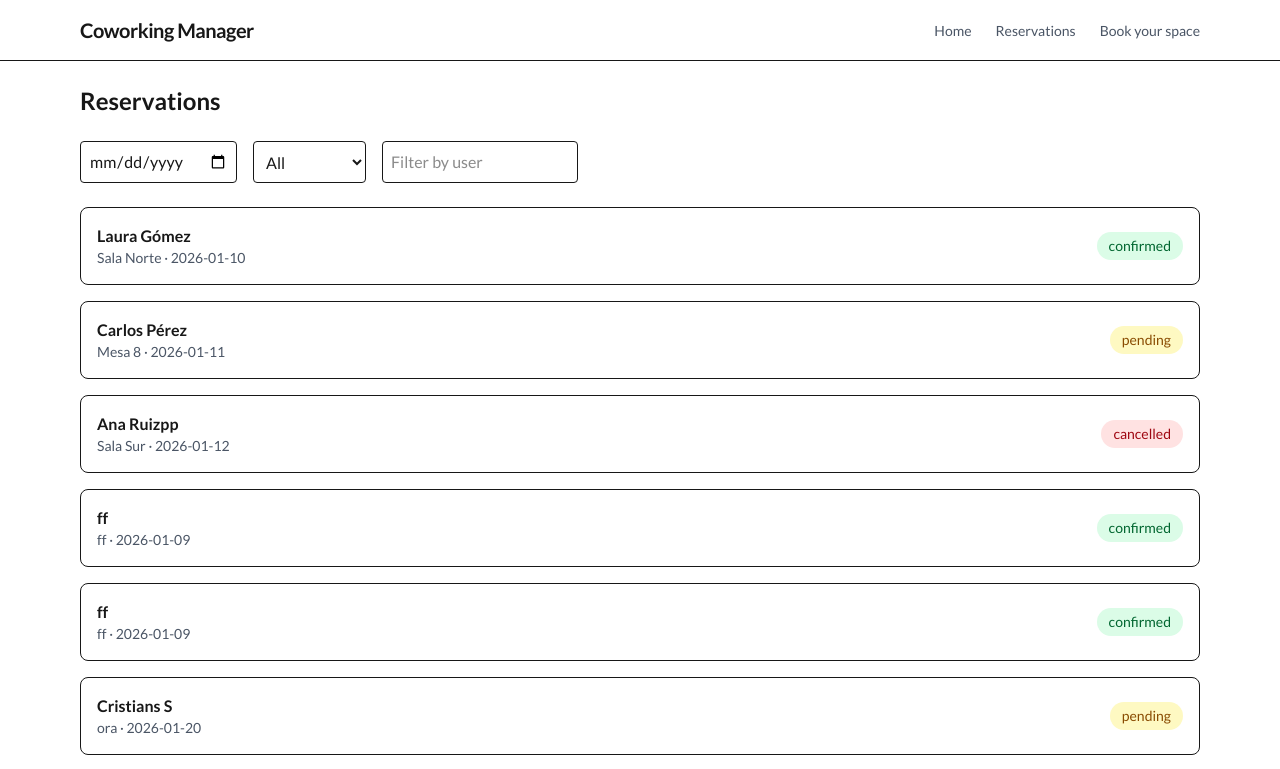
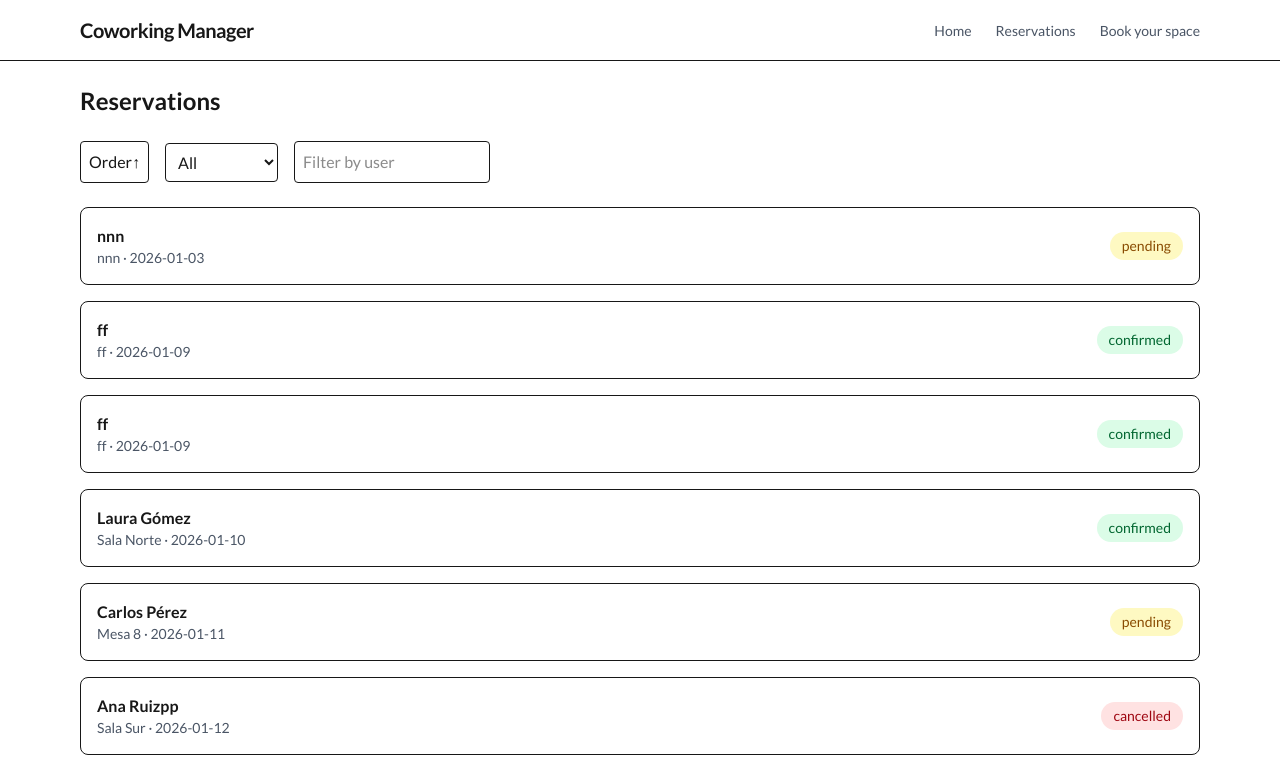
Before and after one commit to papercri/Coworking-Manager, a Next.js app: page /reservations in a window 1280 px wide. Shown: the top 769 px of the page. Built offline with nearby package versions, Linux system fonts and the light colour scheme; data requests are answered from the project's data file.

Commit message:
filters with sort

```diff
--- /dev/null
+++ b/components/ReservationFilters.tsx
@@ -0,0 +1,57 @@
+"use client";
+
+interface FiltersProps {
+  filters: {
+    sortOrder: "asc" | "desc";
+    status: string;
+    user: string;
+  };
+  onChange: (newFilters: {
+    sortOrder: "asc" | "desc";
+    status: string;
+    user: string;
+  }) => void;
+}
+
+export default function ReservationFilters({ filters, onChange }: FiltersProps) {
+  const toggleSort = () => {
+    onChange({
+      ...filters,
+      sortOrder: filters.sortOrder === "asc" ? "desc" : "asc",
+    });
+  };
+
+  return (
+    <div className="flex gap-4 mb-6 items-center">
+      {/* Botón de orden */}
+      <button
+        onClick={toggleSort}
+        className="border p-2 rounded flex items-center gap-1"
+      >
+        Order
+        {filters.sortOrder === "asc" ? "↑" : "↓"}
+      </button>
+
+      {/* Filtro por estado */}
+      <select
+        value={filters.status}
+        onChange={(e) => onChange({ ...filters, status: e.target.value })}
+        className="border p-2 rounded"
+      >
+        <option value="all">All</option>
+        <option value="confirmed">Confirmed</option>
+        <option value="pending">Pending</option>
+        <option value="cancelled">Cancelled</option>
+      </select>
+
+      {/* Filtro por usuario */}
+      <input
+        type="text"
+        placeholder="Filter by user"
+        value={filters.user}
+        onChange={(e) => onChange({ ...filters, user: e.target.value })}
+        className="border p-2 rounded"
+      />
+    </div>
+  );
+}
--- a/components/ReservationsClient.tsx
+++ b/components/ReservationsClient.tsx
@@ -5,6 +5,7 @@ import { Reservation } from "@/types/reservation";
 import ReservationCard from "./ReservationCard";
 import ReservationForm from "./ReservationForm";
 import Modal from "@/components/layout/Modal";
+import ReservationFilters from "./ReservationFilters";
 
 interface Props {
   reservations: Reservation[];
@@ -12,22 +13,23 @@ interface Props {
 
 export default function ReservationsClient({ reservations }: Props) {
     const [filters, setFilters] = useState({
-        date: "",
+         sortOrder: "asc" as "asc" | "desc",
         status: "all",
         user: "",
     });
-    const filteredReservations = reservations.filter((r) => {
-    if (filters.status !== "all" && r.status !== filters.status)
-        return false;
-
-    if (filters.user && !r.userName.toLowerCase().includes(filters.user.toLowerCase()))
-        return false;
-
-    if (filters.date && r.date !== filters.date)
-        return false;
-
+   const filteredReservations = reservations.filter((r) => {
+    if (filters.status !== "all" && r.status !== filters.status) return false;
+    if (filters.user && !r.userName.toLowerCase().includes(filters.user.toLowerCase())) return false;
     return true;
     });
+    const sortedReservations = [...filteredReservations].sort((a, b) => {
+    if (filters.sortOrder === "asc") {
+        return a.date.localeCompare(b.date);
+    } else {
+        return b.date.localeCompare(a.date);
+    }
+    });
+
   const [selectedReservation, setSelectedReservation] =
     useState<Reservation | null>(null);
 
@@ -37,42 +39,13 @@ export default function ReservationsClient({ reservations }: Props) {
 
   return (
     <>
-    <div className="flex gap-4 mb-6">
-  <input
-    type="date"
-    value={filters.date}
-    onChange={(e) =>
-      setFilters({ ...filters, date: e.target.value })
-    }
-    className="border p-2 rounded"
-  />
-
-  <select
-    value={filters.status}
-    onChange={(e) =>
-      setFilters({ ...filters, status: e.target.value })
-    }
-    className="border p-2 rounded"
-  >
-    <option value="all">All</option>
-    <option value="confirmed">Confirmed</option>
-    <option value="pending">Pending</option>
-    <option value="cancelled">Cancelled</option>
-  </select>
-
-  <input
-    type="text"
-    placeholder="Filter by user"
-    value={filters.user}
-    onChange={(e) =>
-      setFilters({ ...filters, user: e.target.value })
-    }
-    className="border p-2 rounded"
-  />
-</div>
+    <ReservationFilters
+        filters={filters}
+        onChange={setFilters}
+      />
 
       <div className="space-y-4">
-        {filteredReservations.map((reservation) => (
+        {sortedReservations.map((reservation) => (
           <button
             key={reservation.id}
             onClick={() => setSelectedReservation(reservation)}
--- a/types/reservation.ts
+++ b/types/reservation.ts
@@ -7,6 +7,7 @@ export interface Reservation {
   id: number;
   userName: string;
   spaceName: string;
+  sortOrder: string;
   date: string; // YYYY-MM-DD
   timeSlot: "morning" | "afternoon" | "full-day";
   status: ReservationStatus;
```
